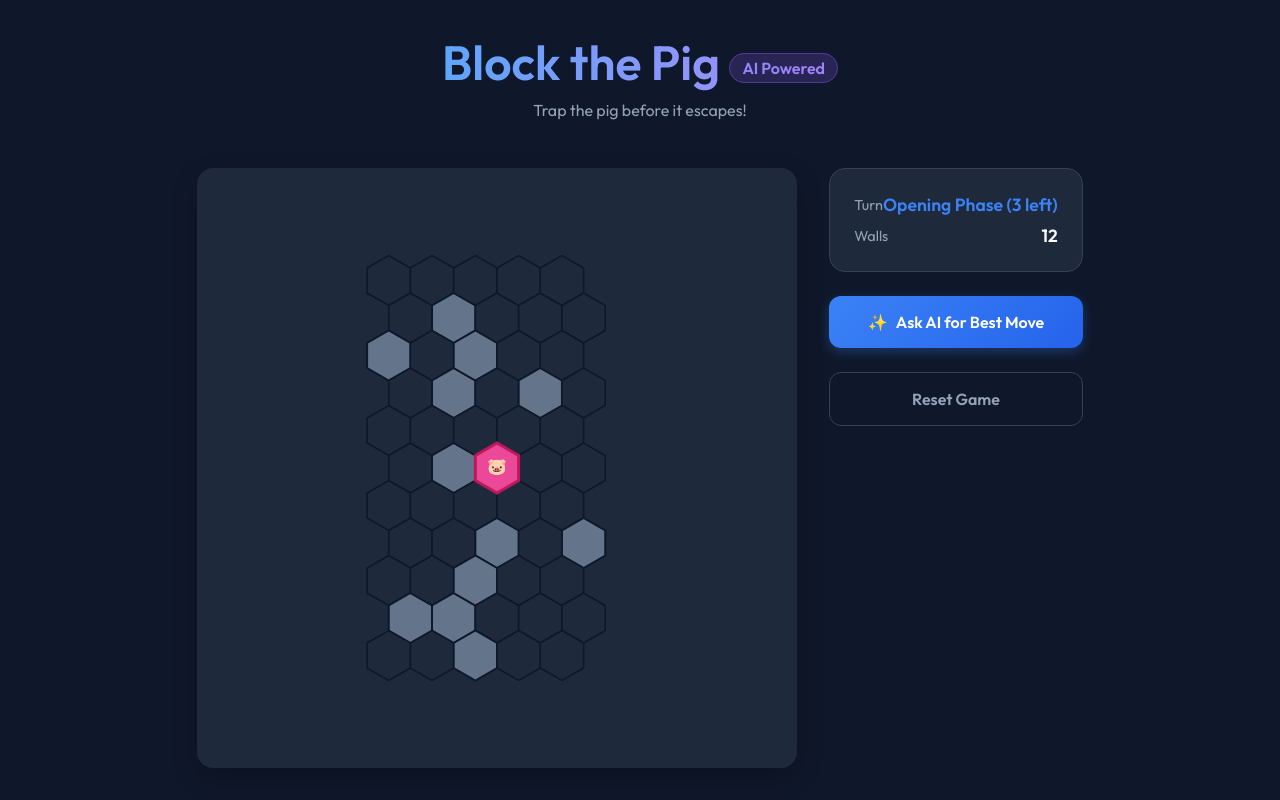
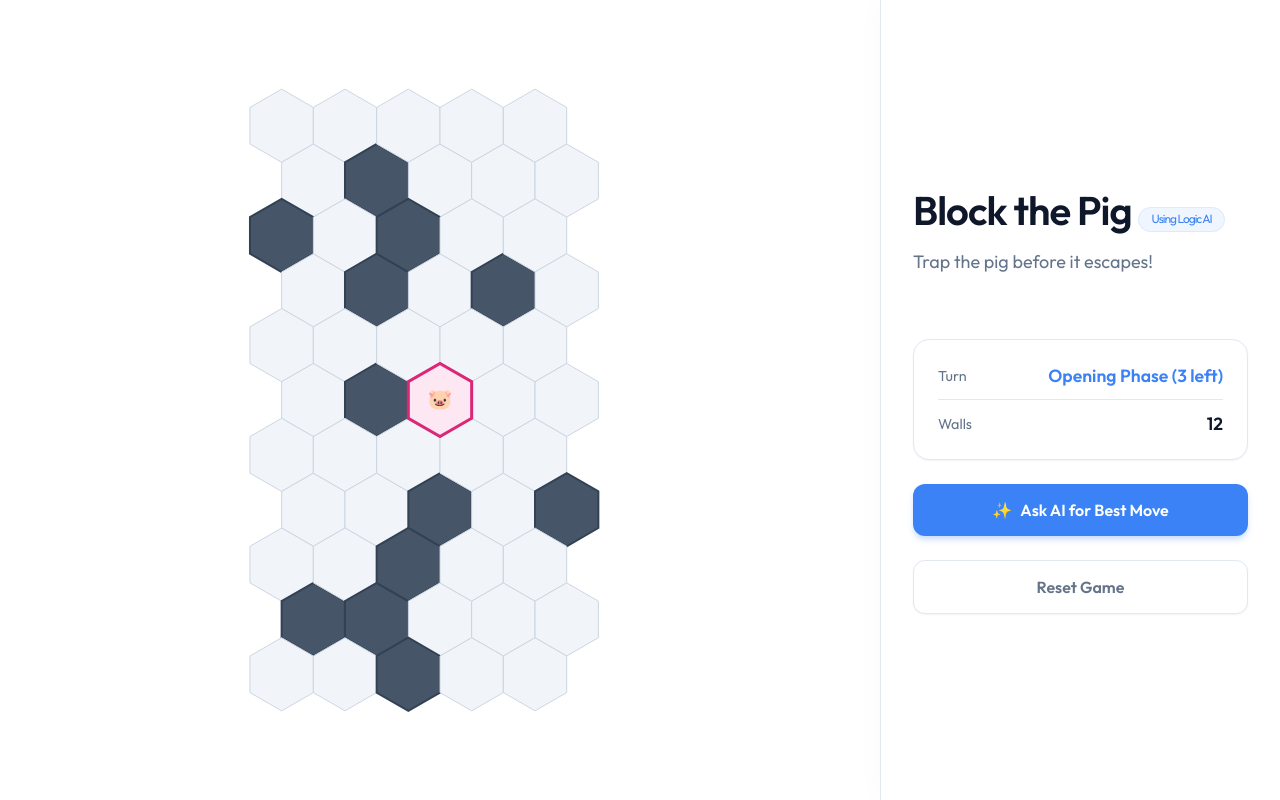
Before and after one commit to shaunrask/block-the-pig-solver, a Flask app: page / in a window 1280 px wide. Run offline with Flask 3, Linux system fonts and the light colour scheme.

Commit message:
design updates

```diff
--- a/block-the-pig-logic-ai/src/static/game.js
+++ b/block-the-pig-logic-ai/src/static/game.js
@@ -25,9 +25,10 @@ const NUM_ROWS = ROW_MAX - ROW_MIN + 1; // 11
 const PIG_START_COL = 2;  // middle column (0..4)
 const PIG_START_ROW = 5;  // middle row   (0..10)
 
-const HEX_SIZE = 25;
-const CENTER_X = canvas.width / 2;
-const CENTER_Y = canvas.height / 2;
+const HEX_SIZE_DEFAULT = 25;
+let HEX_SIZE = HEX_SIZE_DEFAULT;
+let CENTER_X = canvas.width / 2;
+let CENTER_Y = canvas.height / 2;
 const SQRT3 = Math.sqrt(3);
 
 let pigPos = { q: PIG_START_COL, r: PIG_START_ROW }; // q=col, r=row
@@ -45,7 +46,37 @@ function basePixelForCell(col, row) {
     const y = HEX_SIZE * 1.5 * row;
     return { x, y };
 }
-const PIG_BASE_POS = basePixelForCell(PIG_START_COL, PIG_START_ROW);
+let PIG_BASE_POS = basePixelForCell(PIG_START_COL, PIG_START_ROW);
+
+function resizeCanvas() {
+    const container = document.querySelector('.main-area');
+    if (!container) return;
+
+    canvas.width = container.clientWidth;
+    canvas.height = container.clientHeight;
+    CENTER_X = canvas.width / 2;
+    CENTER_Y = canvas.height / 2;
+
+    // Calculate HEX_SIZE to fit
+    // Board width approx: (NUM_COLS + 0.5) * HEX_SIZE * sqrt(3)
+    // Board height approx: (NUM_ROWS * 1.5 + 0.5) * HEX_SIZE
+    // We add some padding (0.8 factor)
+    const boardWidthHex = (NUM_COLS + 1) * SQRT3;
+    const boardHeightHex = (NUM_ROWS * 1.5 + 1);
+
+    const sizeW = (canvas.width * 0.8) / boardWidthHex;
+    const sizeH = (canvas.height * 0.8) / boardHeightHex;
+    HEX_SIZE = Math.min(sizeW, sizeH);
+
+    // Recalculate base pos with new HEX_SIZE
+    PIG_BASE_POS = basePixelForCell(PIG_START_COL, PIG_START_ROW);
+
+    drawBoard();
+}
+
+window.addEventListener('resize', resizeCanvas);
+// Call once after script load (at bottom) or now
+setTimeout(resizeCanvas, 0);
 
 // =======================
 // Hex Utilities (odd-row offset, pointy-top)
@@ -89,20 +120,20 @@ function getNeighbors(q, r) {
     // row is even
     const dirsEven = [
         { q: +1, r: 0 },   // E
-        { q:  0, r: -1 },  // NE
+        { q: 0, r: -1 },  // NE
         { q: -1, r: -1 },  // NW
         { q: -1, r: 0 },   // W
         { q: -1, r: +1 },  // SW
-        { q:  0, r: +1 }   // SE
+        { q: 0, r: +1 }   // SE
     ];
 
     // row is odd
     const dirsOdd = [
         { q: +1, r: 0 },   // E
         { q: +1, r: -1 },  // NE
-        { q:  0, r: -1 },  // NW
+        { q: 0, r: -1 },  // NW
         { q: -1, r: 0 },   // W
-        { q:  0, r: +1 },  // SW
+        { q: 0, r: +1 },  // SW
         { q: +1, r: +1 }   // SE
     ];
 
@@ -147,7 +178,7 @@ function isEscape(q, r) {
 // =======================
 // Drawing
 // =======================
-function drawHex(q, r, color, strokeColor = '#334155', lineWidth = 1) {
+function drawHex(q, r, color, strokeColor = '#cbd5e1', lineWidth = 1) {
     const { x, y } = hexToPixel(q, r);
     ctx.beginPath();
     for (let i = 0; i < 6; i++) {
@@ -178,12 +209,13 @@ function drawBoard() {
         for (let r = ROW_MIN; r <= ROW_MAX; r++) {
             if (!isPlayableCell(q, r)) continue;
 
-            let fill = '#1e293b';
-            let stroke = '#0f172a';
-            let lineWidth = 1.5;
+            let fill = '#f1f5f9'; // Light slate
+            let stroke = '#cbd5e1'; // Lighter slate border
+            let lineWidth = 1;
 
             if (hasWall(q, r)) {
-                fill = '#64748b';
+                fill = '#475569'; // Dark slate for walls
+                stroke = '#334155'; // Darker border
                 lineWidth = 2;
             }
 
@@ -192,11 +224,11 @@ function drawBoard() {
     }
 
     // Draw pig on top
-    drawHex(pigPos.q, pigPos.r, '#ec4899', '#be185d', 3);
+    drawHex(pigPos.q, pigPos.r, '#fce7f3', '#db2777', 3);
 
     const { x, y } = hexToPixel(pigPos.q, pigPos.r);
-    ctx.fillStyle = 'white';
-    ctx.font = 'bold 16px Outfit';
+    ctx.fillStyle = '#db2777';
+    ctx.font = 'bold 20px Outfit';
     ctx.textAlign = 'center';
     ctx.textBaseline = 'middle';
     ctx.fillText('🐷', x, y);
--- a/block-the-pig-logic-ai/src/static/style.css
+++ b/block-the-pig-logic-ai/src/static/style.css
@@ -1,15 +1,22 @@
 :root {
-    --bg-color: #0f172a;
-    --card-bg: #1e293b;
-    --text-primary: #f8fafc;
-    --text-secondary: #94a3b8;
+    --bg-color: #ffffff;
+    --card-bg: #ffffff;
+    --text-primary: #0f172a;
+    --text-secondary: #64748b;
     --accent-color: #3b82f6;
     --accent-hover: #2563eb;
     --pig-color: #ec4899;
-    --wall-color: #64748b;
-    --grid-line: #334155;
-    --cell-hover: rgba(59, 130, 246, 0.2);
+    --wall-color: #94a3b8;
+    --grid-line: #e2e8f0;
+    --cell-hover: rgba(59, 130, 246, 0.1);
     --font-main: 'Outfit', sans-serif;
+    --shadow-sm: 0 1px 2px 0 rgb(0 0 0 / 0.05);
+    --shadow-md: 0 4px 6px -1px rgb(0 0 0 / 0.1), 0 2px 4px -2px rgb(0 0 0 / 0.1);
+    --shadow-lg: 0 10px 15px -3px rgb(0 0 0 / 0.1), 0 4px 6px -4px rgb(0 0 0 / 0.1);
+}
+
+* {
+    box-sizing: border-box;
 }
 
 body {
@@ -21,66 +28,93 @@ body {
     display: flex;
     justify-content: center;
     min-height: 100vh;
+    overflow: hidden;
+    /* Prevent scrolling */
+    width: 100%;
 }
 
 .container {
-    max-width: 900px;
     width: 100%;
+    height: 100vh;
+    display: flex;
+    flex-direction: row;
+    padding: 0;
+    max-width: none;
+    overflow: hidden;
+}
+
+.main-area {
+    flex: 1;
+    display: flex;
+    justify-content: center;
+    align-items: center;
+    background-color: var(--bg-color);
+    position: relative;
+    overflow: hidden;
+    /* Contain canvas */
+}
+
+.sidebar {
+    width: 400px;
+    min-width: 400px;
+    background-color: var(--card-bg);
+    border-left: 1px solid var(--grid-line);
     padding: 2rem;
     display: flex;
     flex-direction: column;
-    align-items: center;
+    justify-content: center;
+    box-shadow: -4px 0 24px rgba(0, 0, 0, 0.02);
+    z-index: 10;
 }
 
 header {
-    text-align: center;
-    margin-bottom: 2rem;
+    text-align: left;
+    margin-bottom: 3rem;
 }
 
 h1 {
-    font-size: 3rem;
+    font-size: 2.5rem;
     font-weight: 600;
     margin: 0;
-    background: linear-gradient(to right, #60a5fa, #a78bfa);
-    -webkit-background-clip: text;
-    -webkit-text-fill-color: transparent;
+    color: var(--text-primary);
+    letter-spacing: -0.025em;
+    line-height: 1.2;
 }
 
 .ai-badge {
-    font-size: 1rem;
-    background: rgba(139, 92, 246, 0.2);
-    color: #a78bfa;
+    display: inline-block;
+    font-size: 0.75rem;
+    background: #eff6ff;
+    color: #3b82f6;
     padding: 0.25rem 0.75rem;
     border-radius: 999px;
     vertical-align: middle;
-    border: 1px solid rgba(139, 92, 246, 0.4);
+    border: 1px solid #dbeafe;
+    font-weight: 500;
+    margin-left: 0;
+    margin-top: 0.5rem;
 }
 
 p {
     color: var(--text-secondary);
-    margin-top: 0.5rem;
-}
-
-.game-area {
-    display: flex;
-    gap: 2rem;
-    align-items: flex-start;
-    flex-wrap: wrap;
-    justify-content: center;
+    margin-top: 1rem;
+    font-size: 1.125rem;
 }
 
 canvas {
-    background: var(--card-bg);
-    border-radius: 1rem;
-    box-shadow: 0 10px 30px -5px rgba(0, 0, 0, 0.3);
+    background: transparent;
+    border-radius: 0;
+    box-shadow: none;
     cursor: pointer;
+    border: none;
+    display: block;
 }
 
 .controls {
     display: flex;
     flex-direction: column;
     gap: 1.5rem;
-    min-width: 250px;
+    width: 100%;
 }
 
 .status-panel {
@@ -88,27 +122,34 @@ canvas {
     padding: 1.5rem;
     border-radius: 1rem;
     border: 1px solid var(--grid-line);
+    box-shadow: var(--shadow-sm);
 }
 
 .status-item {
     display: flex;
     justify-content: space-between;
     align-items: center;
-    margin-bottom: 0.5rem;
+    margin-bottom: 0.75rem;
+    padding-bottom: 0.75rem;
+    border-bottom: 1px solid var(--grid-line);
 }
 
 .status-item:last-child {
     margin-bottom: 0;
+    padding-bottom: 0;
+    border-bottom: none;
 }
 
 .label {
     color: var(--text-secondary);
     font-size: 0.9rem;
+    font-weight: 500;
 }
 
 .value {
     font-weight: 600;
     font-size: 1.1rem;
+    color: var(--text-primary);
 }
 
 .player-turn {
@@ -135,25 +176,28 @@ canvas {
 }
 
 .primary-btn {
-    background: linear-gradient(135deg, var(--accent-color), var(--accent-hover));
+    background: var(--accent-color);
     color: white;
-    box-shadow: 0 4px 12px rgba(59, 130, 246, 0.3);
+    box-shadow: 0 4px 6px -1px rgba(59, 130, 246, 0.3);
 }
 
 .primary-btn:hover {
-    transform: translateY(-2px);
-    box-shadow: 0 6px 16px rgba(59, 130, 246, 0.4);
+    background: var(--accent-hover);
+    transform: translateY(-1px);
+    box-shadow: 0 6px 8px -1px rgba(59, 130, 246, 0.4);
 }
 
 .secondary-btn {
-    background: transparent;
+    background: white;
     border: 1px solid var(--grid-line);
     color: var(--text-secondary);
+    box-shadow: var(--shadow-sm);
 }
 
 .secondary-btn:hover {
-    background: rgba(255, 255, 255, 0.05);
+    background: #f8fafc;
     color: var(--text-primary);
+    border-color: #cbd5e1;
 }
 
 .overlay {
@@ -162,8 +206,8 @@ canvas {
     left: 0;
     width: 100%;
     height: 100%;
-    background: rgba(15, 23, 42, 0.8);
-    backdrop-filter: blur(5px);
+    background: rgba(255, 255, 255, 0.8);
+    backdrop-filter: blur(4px);
     display: flex;
     justify-content: center;
     align-items: center;
@@ -183,11 +227,12 @@ canvas {
     border-radius: 1.5rem;
     text-align: center;
     border: 1px solid var(--grid-line);
-    box-shadow: 0 20px 50px rgba(0, 0, 0, 0.5);
+    box-shadow: var(--shadow-lg);
     max-width: 400px;
 }
 
 .message-box h2 {
     margin-top: 0;
     color: var(--text-primary);
+    font-size: 1.5rem;
 }
--- a/block-the-pig-logic-ai/src/templates/index.html
+++ b/block-the-pig-logic-ai/src/templates/index.html
@@ -1,5 +1,6 @@
 <!DOCTYPE html>
 <html lang="en">
+
 <head>
     <meta charset="UTF-8">
     <meta name="viewport" content="width=device-width, initial-scale=1.0">
@@ -7,15 +8,18 @@
     <link rel="stylesheet" href="{{ url_for('static', filename='style.css') }}">
     <link href="https://fonts.googleapis.com/css2?family=Outfit:wght@300;400;600&display=swap" rel="stylesheet">
 </head>
+
 <body>
     <div class="container">
-        <header>
-            <h1>Block the Pig <span class="ai-badge">AI Powered</span></h1>
-            <p>Trap the pig before it escapes!</p>
-        </header>
+        <div class="main-area">
+            <canvas id="hexGrid" width="600" height="600"></canvas>
+        </div>
 
-        <div class="game-area">
-            <canvas id="hexGrid" width="600" height="600"></canvas>
+        <div class="sidebar">
+            <header>
+                <h1>Block the Pig <span class="ai-badge">Using Logic AI</span></h1>
+                <p>Trap the pig before it escapes!</p>
+            </header>
 
             <div class="controls">
                 <div class="status-panel">
@@ -47,4 +51,5 @@
 
     <script src="{{ url_for('static', filename='game.js') }}"></script>
 </body>
+
 </html>
```
Also changed, not shown: 1 other file.
